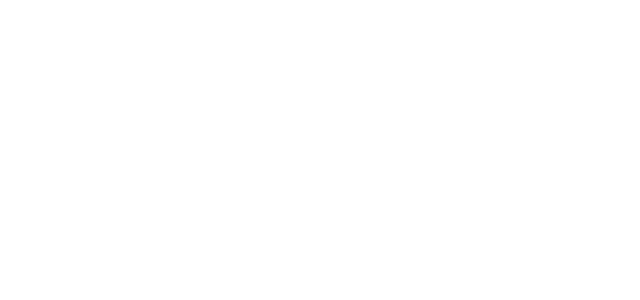
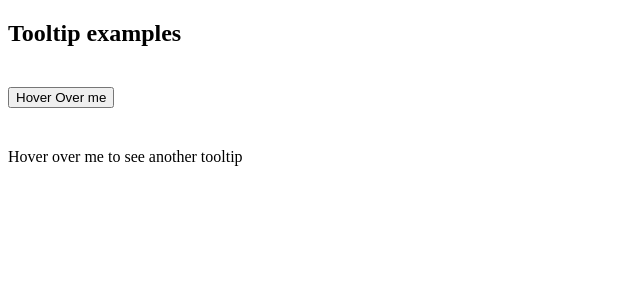
Before and after one commit to acciojob/react-composition-3-Jidugutejesh, a React app: page / in a window 1280 px wide. Shown: the top 300 px of the page, without its empty margins (0-640 px from the left). Built offline with nearby package versions, Linux system fonts and the light colour scheme.

Commit message:
Refactor App component to use named export

```diff
--- a/src/components/App.js
+++ b/src/components/App.js
@@ -1,13 +1,23 @@
+import React from "react";
+import Tooltip from "./Tooltip";
+import "../styles/App.css";
 
-import React from "react";
-import './../styles/App.css';
+export default function App() {
+  return (
+    <div className="app">
+      <h2>Tooltip examples</h2>
 
-const App = () => {
-  return (
-    <div>
-        {/* Do not remove the main div */}
+      <div style={{ margin: "40px 0" }}>
+        <Tooltip text="This is a tooltip">
+          <button className="example-button">Hover Over me</button>
+        </Tooltip>
+      </div>
+
+      <div style={{ margin: "40px 0" }}>
+        <Tooltip text="Another helpful tip">
+          <span className="example-text">Hover over me to see another tooltip</span>
+        </Tooltip>
+      </div>
     </div>
-  )
+  );
 }
-
-export default App
```
